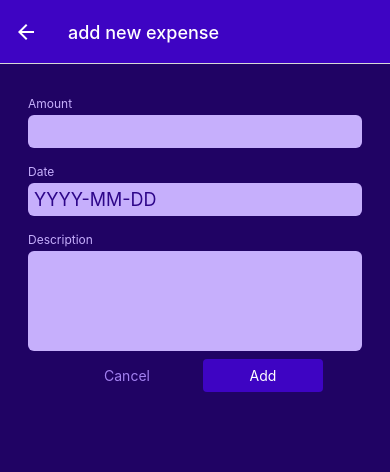
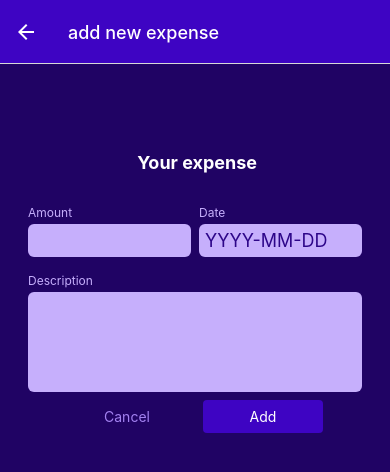
Before and after one commit to DusanVulic/ExpenseTracker--ReactNative, a React Native app: screen /ManageExpense in a window 390 px wide. Shown: the top 472 px of the page. Built offline with nearby package versions, Linux system fonts and the light colour scheme.

Commit message:
styling the form

```diff
--- a/components/Manage-Expense/ExpenseForm.js
+++ b/components/Manage-Expense/ExpenseForm.js
@@ -1,18 +1,29 @@
-import { View, StyleSheet, TextInput } from "react-native";
+import { View, Text, StyleSheet } from "react-native";
 //import input
 import Input from "./Input";
+import { GlobalStyles } from "./../../constants/styles";
+import { useState } from "react";
 
 const ExpenseForm = () => {
-  const amountChangeHandler = () => {};
+  const [amountValue, setAmountValue] = useState("");
+
+  const amountChangeHandler = (enteredText) => {
+    setAmountValue(enteredText);
+  };
 
   return (
-    <View>
+    <View style={styles.form}>
+      <Text style={styles.title}> Your expense</Text>
+      <View style={styles.inputsRow}>
         <Input
           label="Amount"
           textInputConfig={{
             keyboardType: "decimal-pad",
             onChangeText: amountChangeHandler,
+            value: amountValue,
           }}
+          //additional style
+          style={styles.rowInput}
         />
         <Input
           label="Date"
@@ -21,7 +32,11 @@
             maxLength: 10,
             onChangeText: () => {},
           }}
+          //additional style
+          style={styles.rowInput}
         />
+      </View>
+
       <Input
         label="Description"
         textInputConfig={{
@@ -36,3 +51,23 @@
 };
 
 export default ExpenseForm;
+
+const styles = StyleSheet.create({
+  form: {
+    marginTop: 40,
+  },
+  title: {
+    fontSize: 18,
+    fontWeight: "bold",
+    color: "white",
+    marginVertical: 24,
+    textAlign: "center",
+  },
+  inputsRow: {
+    flexDirection: "row",
+    justifyContent: "space-between",
+  },
+  rowInput: {
+    flex: 1,
+  },
+});
--- a/components/Manage-Expense/Input.js
+++ b/components/Manage-Expense/Input.js
@@ -1,14 +1,14 @@
 import { View, Text, TextInput, StyleSheet } from "react-native";
 import { GlobalStyles } from "../../constants/styles";
 
-const Input = ({ label, textInputConfig }) => {
+const Input = ({ label, style, textInputConfig }) => {
   const inputStyles = [styles.input];
 
   if (textInputConfig && textInputConfig.multiline) {
     inputStyles.push(styles.inputMultiline);
   }
   return (
-    <View style={styles.inputContainer}>
+    <View style={[styles.inputContainer, style]}>
       <Text style={styles.label}>{label}</Text>
       <TextInput {...textInputConfig} style={inputStyles} />
     </View>
```
Lines whose indentation alone changed are shown as unchanged.
